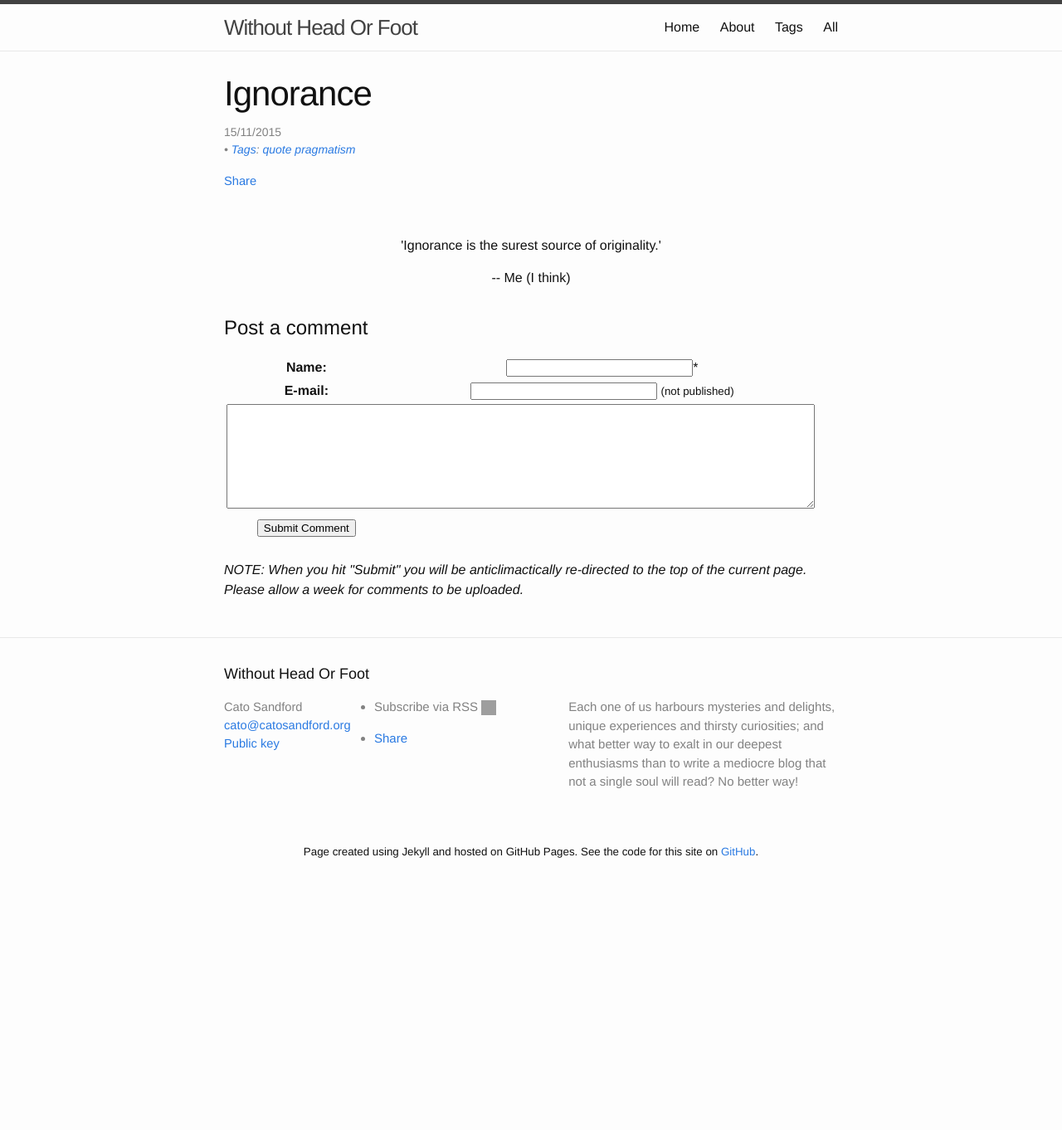
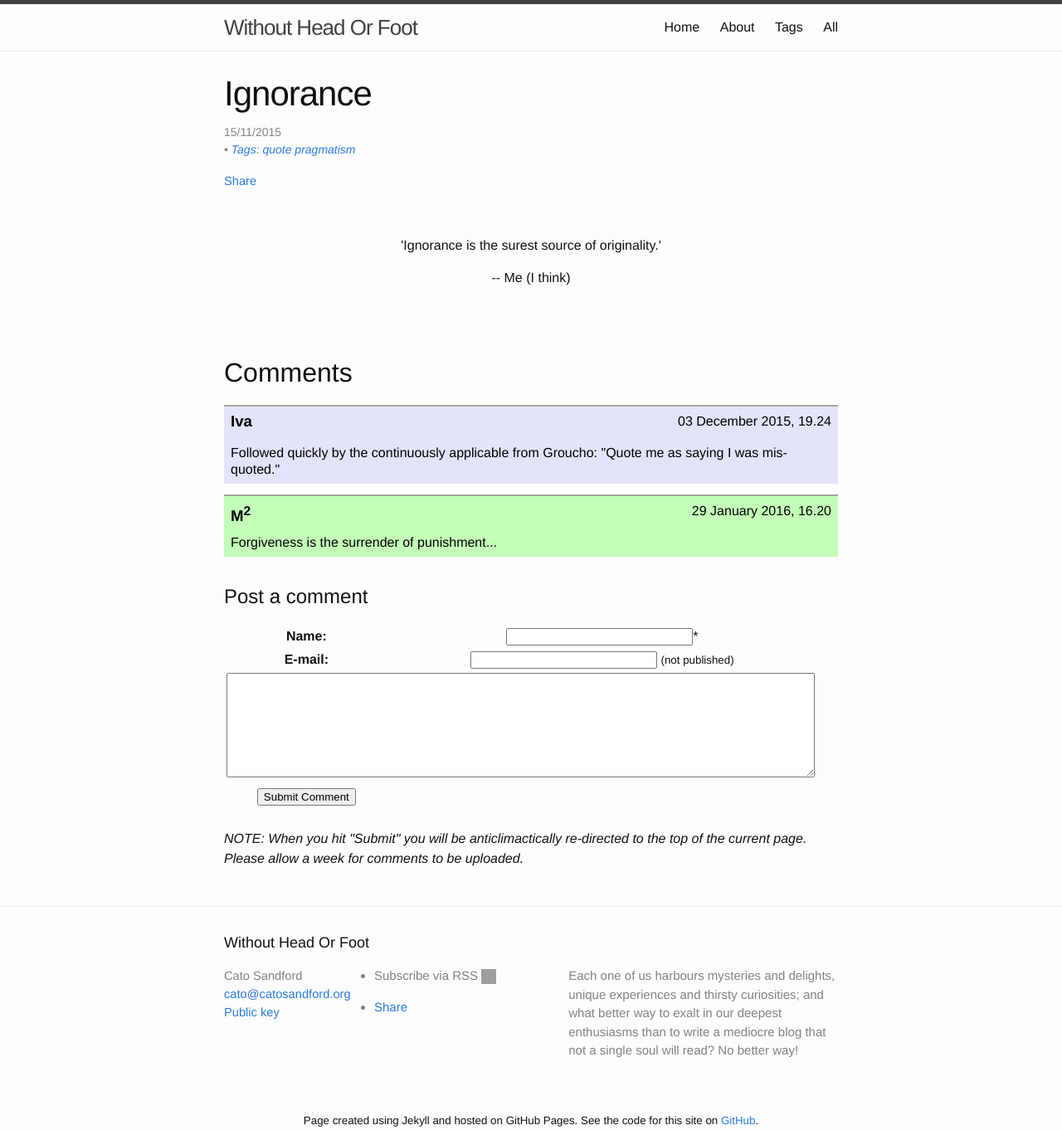
Before and after one commit to Allium/WithoutHeadOrFoot, a Jekyll site: the page built from _posts/2015-11-15-Ignorance.md, in a window 1280 px wide. Shown: the whole page at 83% size. Built offline with Jekyll 4.4.1, drawn with Linux system fonts in a browser that asks for light colours; comment, search, counter and statistics services are not loaded; before the commit the page ends 1038 px from its top, so only the background shows below that; grey boxes are pictures that could not be loaded.

Commit message:
Added commetnts to posts and image to about

```diff
--- a/_posts/2015-11-15-Ignorance.md
+++ b/_posts/2015-11-15-Ignorance.md
@@ -8,3 +8,25 @@ tags:	[quote, pragmatism]
 <p style="text-align:center;">'Ignorance is the surest source of originality.'</p>
 
 <p style="text-align:center;">-- Me (I think)</p>
+
+
+
+<br><br>
+<h2>Comments</h2>
+
+<div class="comment">
+	<span class="name">Iva</span>
+	<span class="date">03 December 2015, 19.24</span>
+<br>
+	<br>
+    Followed quickly by the continuously applicable from Groucho: "Quote me as saying I was mis-quoted."
+</div>
+
+
+<div class="comment" style="background-color: #C3FDB8;">
+	<span class="name">M<sup>2</sup></span>
+	<span class="date"> 29 January 2016, 16.20</span>
+<br>
+	<br>
+	Forgiveness is the surrender of punishment...
+</div>
```
Also changed, not shown: _posts/2016-01-02-Fossil-Fuel-Divestment.md (+21 -0 lines), _posts/2016-01-30-University-Admissions.md (added, +141 -0 lines).
